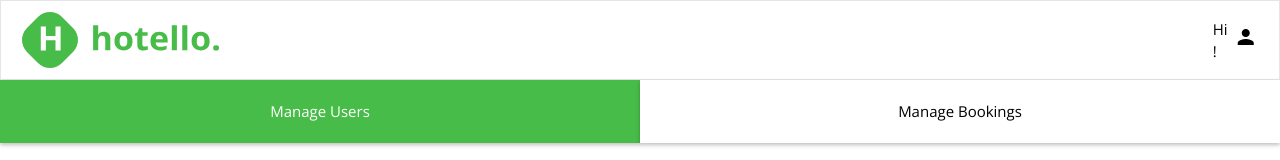
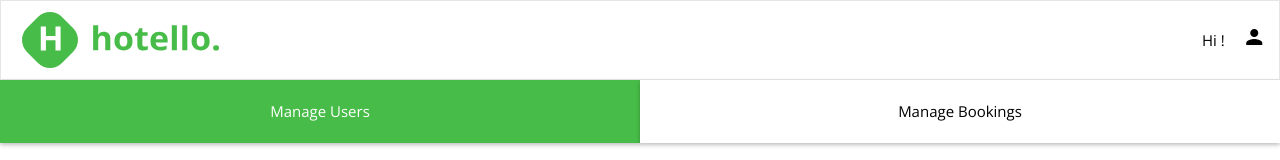
Before and after one commit to vishal9950/Hotello_FE, a React (Create React App) app: page /adminMain in a window 1280 px wide. Shown: the top 160 px of the page. Built offline with nearby package versions, Linux system fonts and the light colour scheme; no server answers; sample sign-in values are in the browser's storage.

Commit message:
fixed cancel booking

```diff
--- a/src/Components/Header/Header.css
+++ b/src/Components/Header/Header.css
@@ -25,9 +25,10 @@
     top: 30%; */
     display: flex;
     align-items: center;
-    padding-right:2%;
+    padding:1%;
+    box-sizing: border-box;
     /* width:150px; */
-    /* justify-content: space-between; */
+    justify-content: space-between;
 }
 
 .Header-drop-opened {
@@ -59,8 +60,11 @@
     border: 0px;
     align-items: center;
     align-items: center;
+    /* padding-left:1%; */
 }
-
+.Useless{
+    color:"white";
+}
 .Header-drop-usr-btn:focus {
     outline: 0;
 }
@@ -95,10 +99,10 @@
 .HiUser{
     color:black;
     font-family: "Open Sans";
-    padding:13%;
-    /* flex-grow:1;
-    display: flex; */
+    /* margin-right:5%; */
+    /* flex-grow:1; */
+    display: flex;
     width:100%;
-    line-height: 1.5;
+    /* line-height: 1.5; */
     box-sizing: border-box;
 }
--- a/src/Components/Header/index.js
+++ b/src/Components/Header/index.js
@@ -48,7 +48,8 @@ class Header extends React.Component {
         <div className="Header-head" onClick={() => { this.closeDropDown(); }}>
           <img src={logo} className="logoImg" alt="" />
           <div className="Header-user">
-            <span className="HiUser"><p>Hi {this.props.user}!</p></span>
+            <div className="HiUser"><p>Hi {this.props.user}!</p></div>
+            <div className="Useless">ab</div>
             <div className="Header-drop-usr-btn" onClick={() => { this.onClickHandler(); }}>
               <i id="Header-user-icon" className="material-icons">person</i>
             </div>
--- a/src/Components/TableButton/index.js
+++ b/src/Components/TableButton/index.js
@@ -24,7 +24,7 @@ class TableButton extends React.Component {
       }
       // if (type === 'Unsuspend') this.unsuspendUser(email);
       if (type === 'Delete') this.deleteUser(email);
-      if (type === 'Cancel') this.cancelBooking(email);
+      // if (type === 'Cancel') this.cancelBooking(email);
       if (type === 'Edit') this.editUser(email);
       if (type === 'Cancel') this.cancelBooking(email);
     }
@@ -85,6 +85,7 @@ class TableButton extends React.Component {
     }
     cancelBooking=(bookingId) => {
       const confirmation = global.confirm(`Cancel booking ${bookingId}?`);
+      console.log('88 ', confirmation);
       if (confirmation === true) {
         fetch(`/adminCancelBooking/${bookingId}`, {
           headers: {
```
